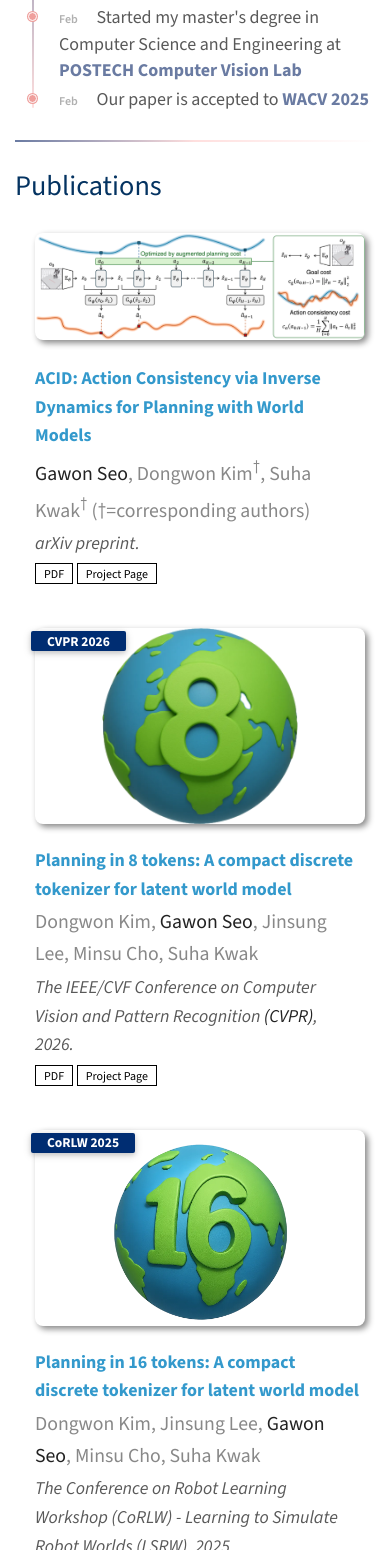
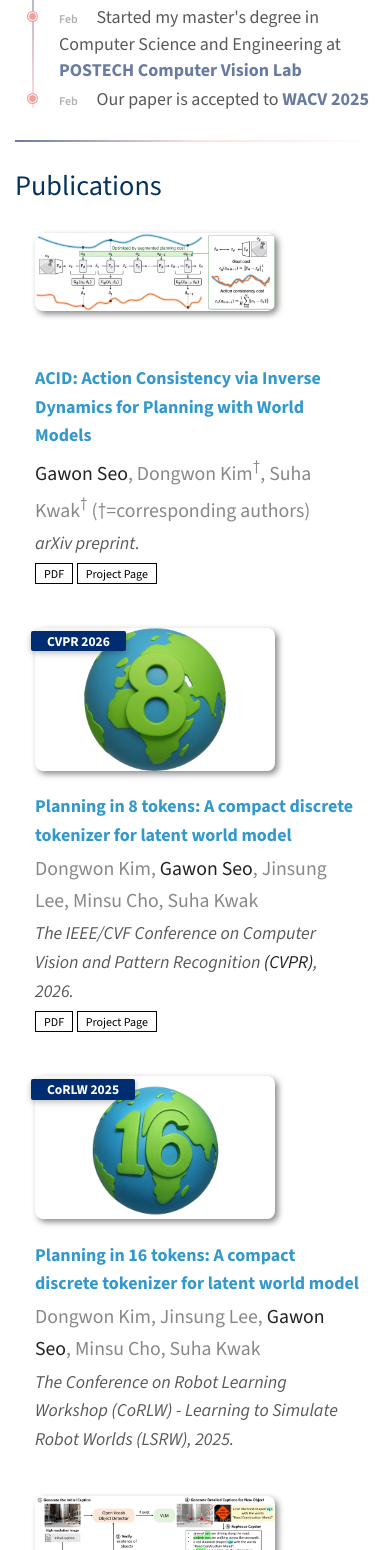
Before and after one commit to gawon1224/gawon1224.github.io, a Jekyll site: the page built from index.md, in a window 390 px wide. Shown: the part 1159-2709 px from the top of the page. Built offline with Jekyll 4.4.1, drawn with Linux system fonts in a browser that asks for light colours; a style sheet for code colours, icons or effects is not loaded.

Commit message:
Stop flexbox from shrinking the publication teaser column
The previous commit set .teaser to width: 340px, but .pub-row is a flex
container (style.scss) and .col-sm-9 declares width: 100%. The image
column therefore lost the shrink negotiation and rendered at 237px --
narrower than the 270px it had before the fix. Aspect ratio was correct,
so nothing was cropped, but the box got smaller instead of larger.

Pin .col-sm-3 with flex: 0 0 auto and let .col-sm-9 absorb the remaining
space (flex: 1 1 auto; min-width: 0). Measured in headless Chrome at
1400/900/700px viewports: teaser now renders at its declared width with
every image's natural aspect ratio preserved. Below 800px the teaser
drops to 240px so the text column stays usable.

Co-Authored-By: Claude Opus 5 (1M context) <noreply@anthropic.com>

```diff
--- a/assets/css/publications.css
+++ b/assets/css/publications.css
@@ -82,3 +82,12 @@ blockquote { background: var(--global-bg-color); border-left: 2px solid var(--gl
 .publications ol.bibliography li div.abstract.hidden.open { border-color: var(--global-text-color); }
 
 .publications ol.bibliography li .teaser { border-radius: 8px; box-shadow: 3px 3px 6px #888; width: 340px; max-width: 100%; height: auto; margin-top: 5px; margin-left: 5px; margin-bottom: 5px; object-fit: contain; }
+
+/* .pub-row is a flex container (style.scss) and .col-sm-9 asks for width:100%,
+   which shrank the teaser column below its declared width. Pin the image column
+   to its content and let the text column absorb the remaining space. */
+.publications ol.bibliography li .pub-row > .col-sm-3 { flex: 0 0 auto; }
+
+.publications ol.bibliography li .pub-row > .col-sm-9 { flex: 1 1 auto; min-width: 0; width: auto; }
+
+@media screen and (max-width: 800px) { .publications ol.bibliography li .teaser { width: 240px; } }
```
Also changed, not shown: assets/css/publications-no-dark-mode.css (+9 -0 lines).
